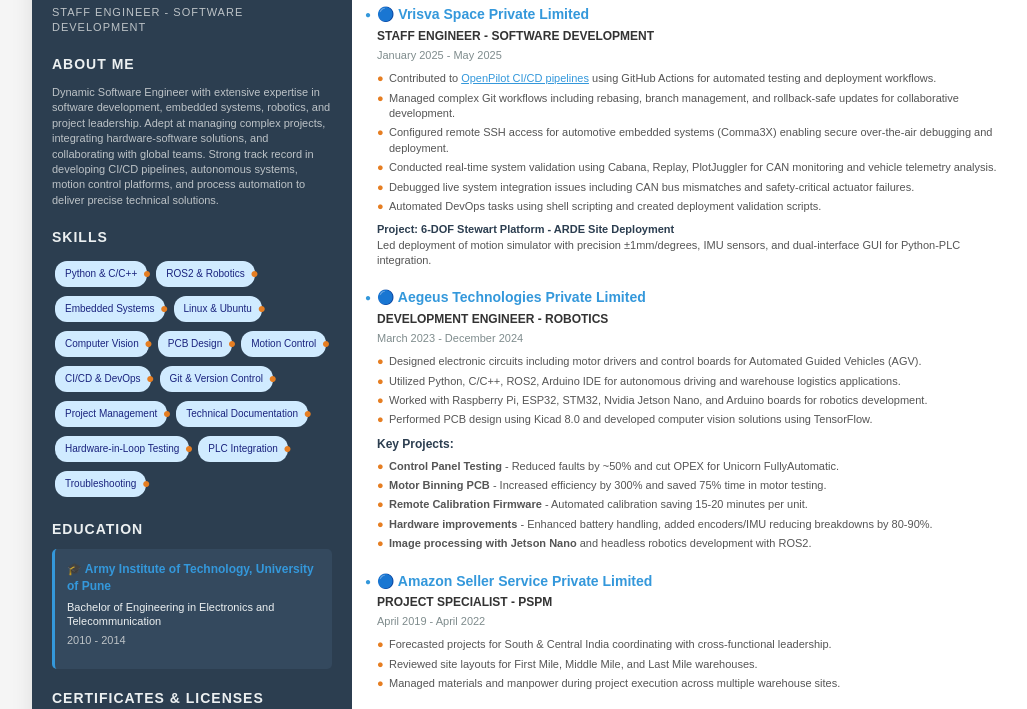
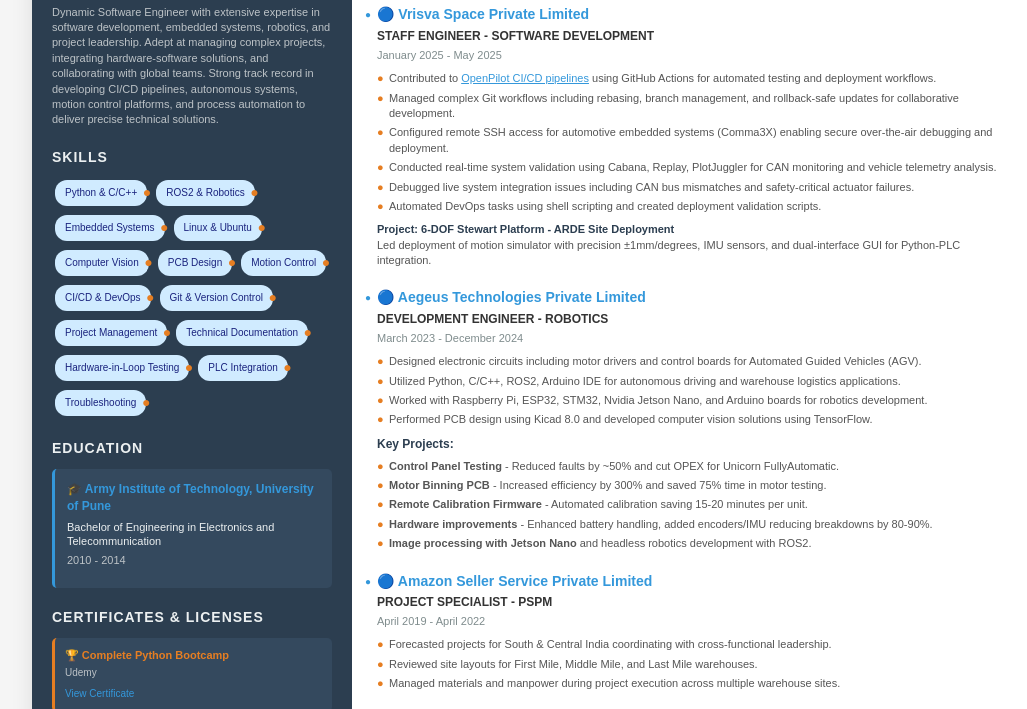
Before and after one commit to AbhishekMitra-AIT/abhishekmitra.github.io, a plain HTML site: page index.html in a window 1280 px wide. Shown: the part 52-761 px from the top of the page, without its empty margins (108-1135 px from the left). Drawn offline with Linux system fonts and the light colour scheme.

Commit message:
Update index.html

```diff
--- a/index.html
+++ b/index.html
@@ -470,9 +470,9 @@
     <div class="resume-container">
         <div class="sidebar">
             <div class="name">Abhishek Mitra</div>
-            <div class="title">STAFF ENGINEER - SOFTWARE DEVELOPMENT</div>
+            <!-- <div class="title">STAFF ENGINEER - SOFTWARE DEVELOPMENT</div> -->
 
-            <div class="section-title">ABOUT ME</div>
+            <!-- <div class="section-title">ABOUT ME</div> -->
             <div class="about-text">
                 Dynamic Software Engineer with extensive expertise in software development, embedded systems, robotics, and project leadership. Adept at managing complex projects, integrating hardware-software solutions, and collaborating with global teams. Strong track record in developing CI/CD pipelines, autonomous systems, motion control platforms, and process automation to deliver precise technical solutions.
             </div>
```
